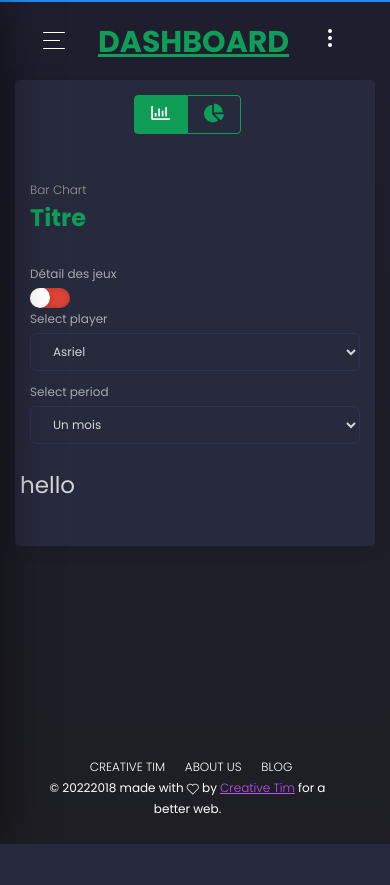
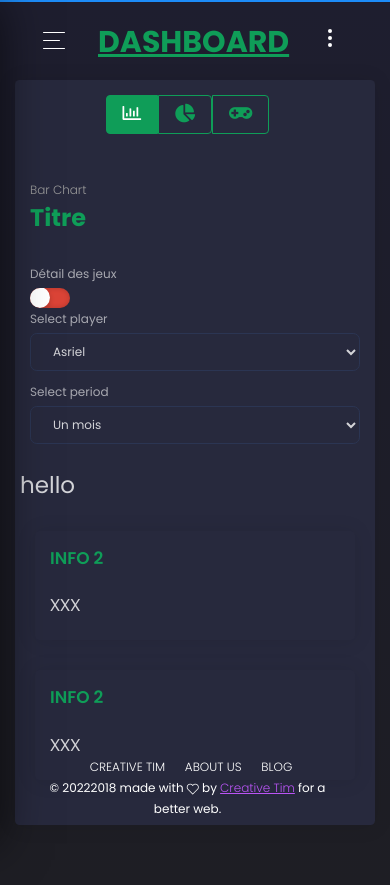
Before and after one commit to Asriell/ProjetSteamDataviz, a Python web app: template template/template/dashboard.html in a window 390 px wide. Before the commit the page ends 844 px from the top, so only its background shows below. Run offline with Jinja, Linux system fonts and the light colour scheme; the template is opened without the code that fills it, so the values that code supplies are empty; some libraries are stand-ins or nearby versions.

Commit message:
Adding 3rd button + right info section

```diff
--- a/template/assets/css/style.css
+++ b/template/assets/css/style.css
@@ -48,6 +48,9 @@ a.chart-switch {
 .left-switch {
   border-bottom-right-radius: 0 !important;
   border-top-right-radius: 0 !important;
+}
+.center-switch {
+  border-radius: 0px !important;
 }
 
 .right-switch {
--- a/template/template/dashboard.html
+++ b/template/template/dashboard.html
@@ -162,8 +162,11 @@
                     <li class="nav-item" >
                       <a class="nav-link active chart-switch left-switch" id="pills-barchart-tab" data-toggle="pill" href="#barchart" role="tab" aria-controls="barchart" aria-selected="true"><i class="far fa-chart-bar fa-lg"></i></a>
                     </li>
+                    <li class="nav-item" id="center-switch">
+                      <a class="nav-link chart-switch right-switch" id="pills-piechart-tab" data-toggle="pill" href="#piechart" role="tab" aria-controls="piechart" aria-selected="false"><i class="fas fa-chart-pie fa-lg"></i></a>
+                    </li>
                     <li class="nav-item" id="right-switch">
-                      <a class="nav-link chart-switch right-switch" id="pills-piechart-tab" data-toggle="pill" href="#piechart" role="tab" aria-controls="piechart" aria-selected="false"><i class="fas fa-chart-pie fa-lg"></i></a>
+                      <a class="nav-link chart-switch right-switch" id="pills-piechart2-tab" data-toggle="pill" href="#piechart2" role="tab" aria-controls="piechart2" aria-selected="false"><i class="fas fa-gamepad fa-lg"></i></a>
                     </li>
                   </ul>
                 </div>
@@ -205,7 +208,8 @@
                 </div>
               </div>
               <div class="card-body">
-                <div class="chart-area tab-content" id="pills-tabContent">
+                <div class="row">
+                  <div class="chart-area tab-content col-sm-9" id="pills-tabContent">
                     <div class="tab-pane fade show active" id="barchart" role="tabpanel" aria-labelledby="pills-barchart-tab">
                       <h3 id="legende1">hello</h3>
                       <svg1></svg1>
@@ -221,6 +225,38 @@
                         <script>display_graph2()</script>
                       </div>
                     </div>
+                    <div class="tab-pane fade" id="piechart2" role="tabpanel" aria-labelledby="pills-piechart2-tab">
+                      <div id="visu-activite3">
+                        <h3>3eme Pie chart</h3>
+                        <svg3 width="600" height="500"></svg3>
+                      </div>
+                    </div>
+                  </div>
+                  <!-- Debut -->
+                  <div class="col-sm-3">
+                    <div class="col-lg-12 ">
+                      <div class="card card-chart">
+                        <div class="card-header">
+                          <h4 class="card-title">Info 2</h4>
+                        </div>
+                        <div class="card-body custom-card">
+                          <p class="card-value">xxx</p>
+                        </div>
+                      </div>
+                    </div>
+                    <div class="col-lg-12 ">
+                      <div class="card card-chart">
+                        <div class="card-header">
+                          <h4 class="card-title">Info 2</h4>
+                        </div>
+                        <div class="card-body custom-card">
+                          <p class="card-value">xxx</p>
+
+                        </div>
+                      </div>
+                    </div>
+                  </div>
+                  <!--- Fin -->
                 </div>
               </div>
             </div>
```
Lines whose indentation alone changed are shown as unchanged.
